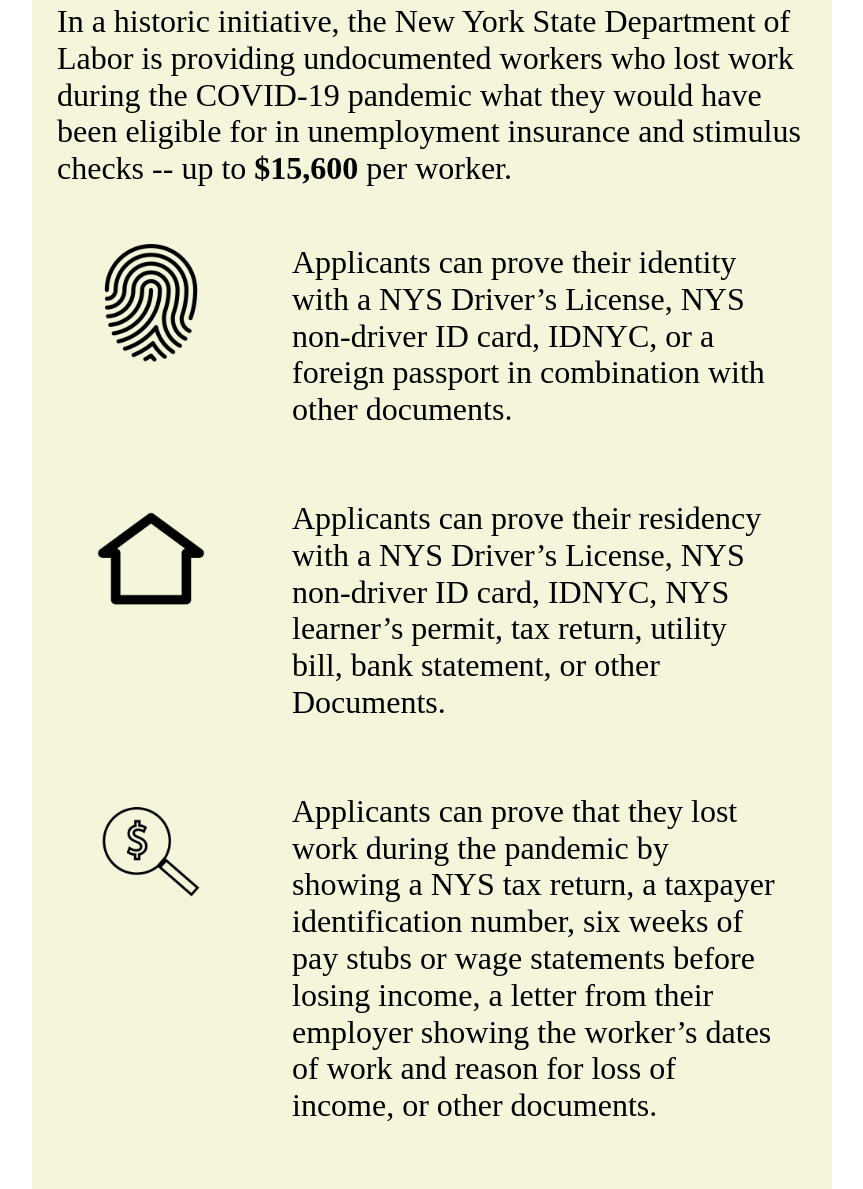
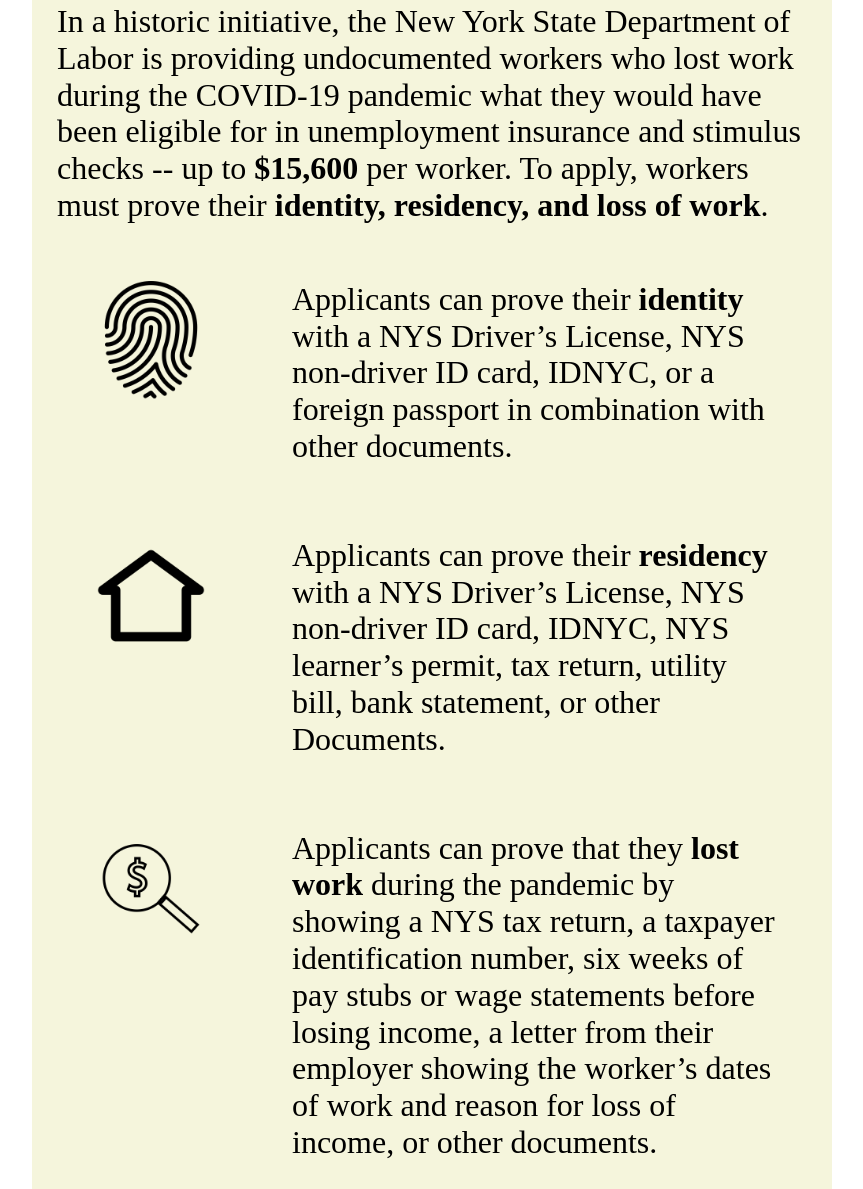
Before and after one commit to pitaarji/EWF, a plain HTML site: page index.html in a window 1280 px wide. Shown: the part 569-1758 px from the top of the page, without its empty margins (208-1071 px from the left). Drawn offline with nearby package versions, Linux system fonts and the light colour scheme.

Commit message:
Update index.html

```diff
--- a/index.html
+++ b/index.html
@@ -32,25 +32,25 @@
       <h1 align=center>The Exlcuded Workers' Fund: Helping Undocumented New Yorkers</h1>
       <h2>Peter Gill</h2>
       <p>
-        In a historic initiative, the New York State Department of Labor is providing undocumented workers who lost work during the COVID-19 pandemic what they would have been eligible for in unemployment insurance and stimulus checks --  up to <b>$15,600</b> per  worker.
+        In a historic initiative, the New York State Department of Labor is providing undocumented workers who lost work during the COVID-19 pandemic what they would have been eligible for in unemployment insurance and stimulus checks --  up to <b>$15,600</b> per  worker.  To  apply,  workers must prove their <b> identity, residency, and loss of work</b>.
       </p>
 
 
 
       <div class="icon">
         <img src="images/identity.png" alt="Proof of identity"></div>
-      <div class="text"> Applicants can prove their identity with a NYS Driver’s License,  NYS non-driver ID card, IDNYC, or a foreign passport in combination with other documents.
+          <div class="text"> Applicants can prove their <b>identity</b> with a NYS Driver’s License,  NYS non-driver ID card, IDNYC, or a foreign passport in combination with other documents.
  </div>
 
 
 
       <div class="icon">
         <img src="images/residency.png" alt="Proof of residency"></div>
-      <div class="text">Applicants can prove their residency with a NYS Driver’s License,  NYS non-driver ID card, IDNYC, NYS learner’s permit, tax return, utility bill,  bank statement, or other Documents.</div>
+          <div class="text">Applicants can prove their <b>residency</b> with a NYS Driver’s License,  NYS non-driver ID card, IDNYC, NYS learner’s permit, tax return, utility bill,  bank statement, or other Documents.</div>
 
       <div class="icon">
       <img src="images/incomeloss.png" alt="Work Eligibility"></div>
-      <div class="text">Applicants can prove that they lost work during the pandemic by showing a NYS tax return, a taxpayer identification number, six weeks of pay stubs  or wage statements before losing income, a letter from their employer showing the worker’s dates of work and reason for loss of income, or other documents.
+          <div class="text">Applicants can prove that they <b>lost work</b> during the pandemic by showing a NYS tax return, a taxpayer identification number, six weeks of pay stubs  or wage statements before losing income, a letter from their employer showing the worker’s dates of work and reason for loss of income, or other documents.
 
 </div>
 
```
